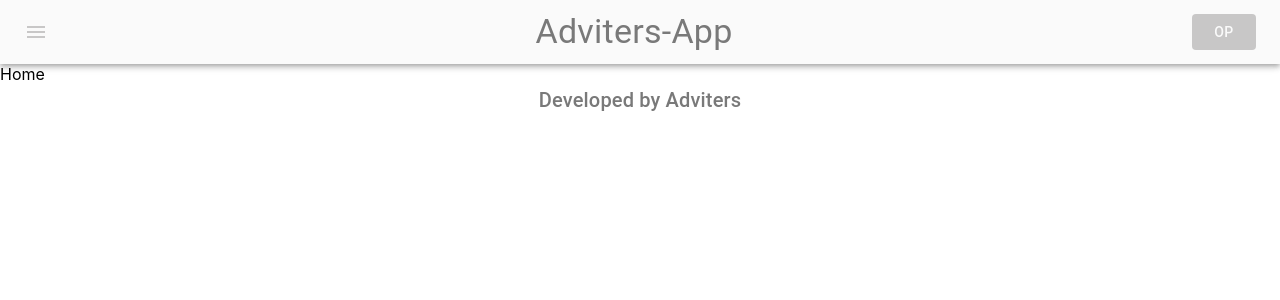
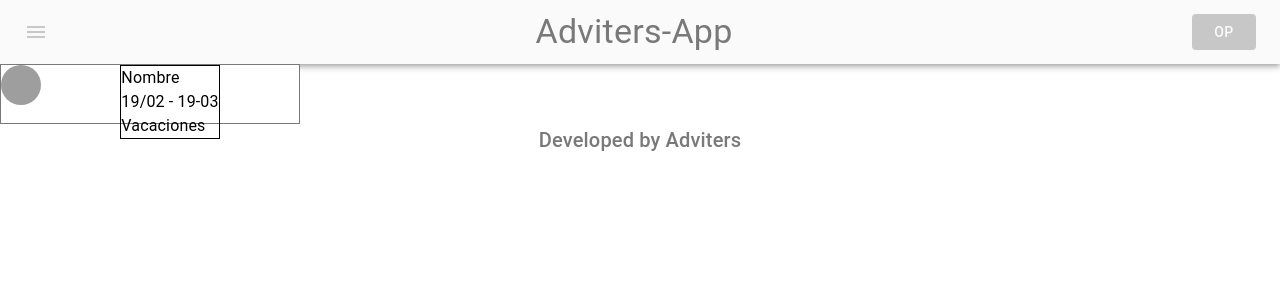
Before and after one commit to Capacitaciones3/proyecto-final, a React (Create React App) app: page /home in a window 1280 px wide. Shown: the top 300 px of the page. Built offline with nearby package versions, Linux system fonts and the light colour scheme; no server answers; grey boxes are pictures that could not be loaded.

Commit message:
diseño de la card de licencias

```diff
--- /dev/null
+++ b/src/components/Cards/CardUser/CardUser.jsx
@@ -0,0 +1,42 @@
+import React,{ useState, useEffect } from "react";
+import Stack from '@mui/material/Stack';
+import Avatar from '@mui/material/Avatar';
+import Typografy from '@mui/material/Typography'
+
+const CardUser = () => {
+  const [user, setUser] = useState([])
+
+  useEffect(() => {
+    const url = `https://642db4a9bf8cbecdb40d0cf1.mockapi.io/licencias/1`;
+    fetch(url)
+      .then((response) => response.json())
+      .then((data) => {
+        console.log(data);
+        setUser(data);
+      })
+      .catch((error) => console.error(error));
+  }, []);
+
+  return (
+    <Stack sx={{
+      maxWidth:"300px",
+      height:"60px",
+      flexDirection : "row",
+      backgroundColor: "#ffffff",
+      border:"0.1px solid #797979",
+      alignItems: "flex-start",
+      justifyContent:"space-between"
+    }}>
+    <Avatar alt="User" src="/static/images/avatar/1.jpg" />
+    <Stack sx={{border:"1px solid black"}}>
+      <Typografy component="span">Nombre</Typografy>
+      <Typografy component="p">19/02 - 19-03</Typografy>
+      <Typografy component="span">Vacaciones</Typografy>
+    </Stack>
+    <Stack>
+    </Stack>
+    </Stack>
+  );
+  }
+
+export default CardUser;
--- a/src/pages/Home/Home.jsx
+++ b/src/pages/Home/Home.jsx
@@ -1,8 +1,13 @@
 import React from 'react'
+import CardUser from '../../components/Cards/CardUser/CardUser'
 
 const Home = () => {
   return (
-    <div>Home</div>
+    <div>
+
+      <CardUser></CardUser>
+    </div>
+
   )
 }
 
```
